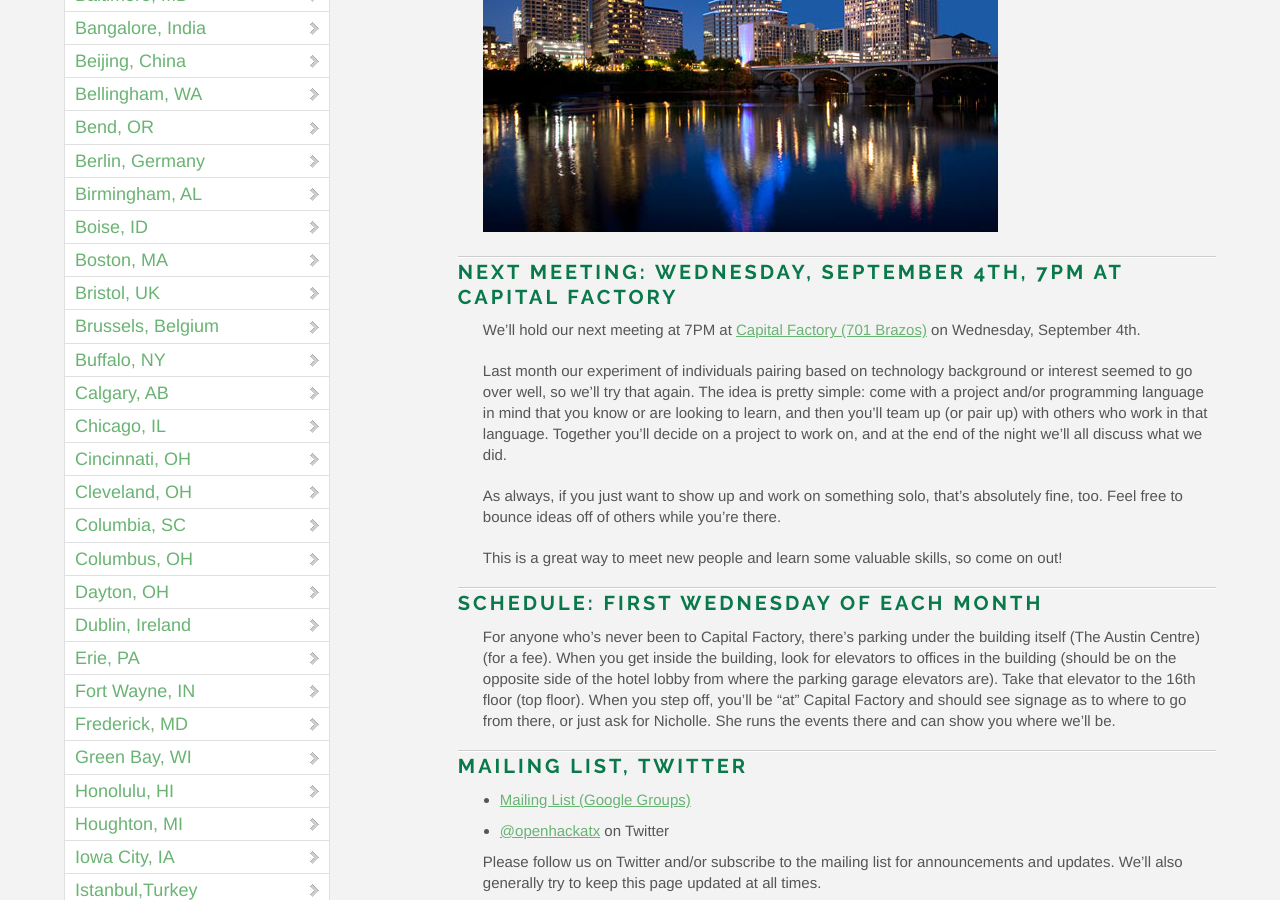
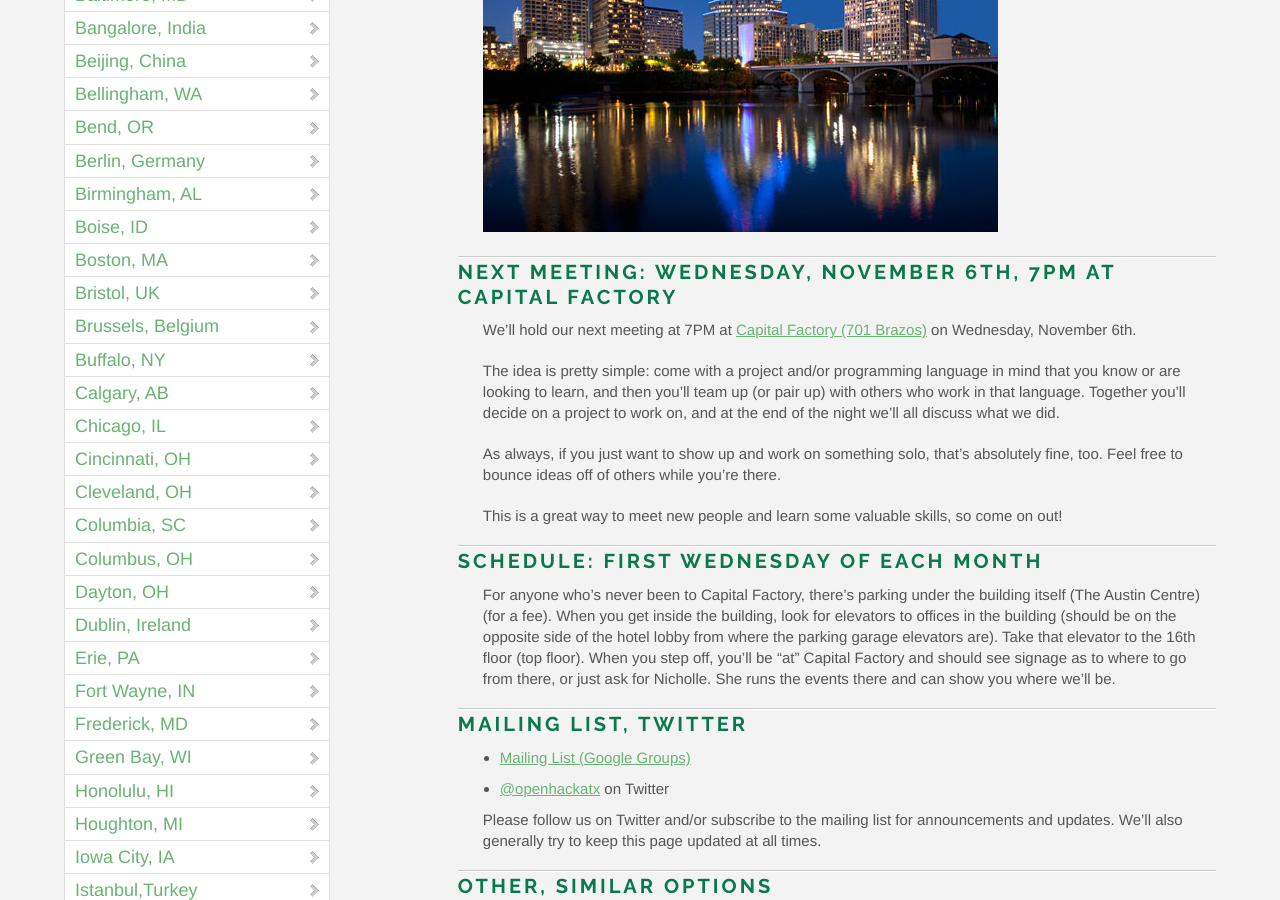
Before and after one commit to OpenHack/openhack.github.com, a Jekyll site: the page built from austin/index.markdown, in a window 1280 px wide and 900 px high, scrolled down 370 px. Built offline with Jekyll 4.4.1, drawn with Linux system fonts in a browser that asks for light colours; nearby versions of some CDN libraries; Markdown is read by kramdown in place of the engine named in the settings; comment, search, counter and statistics services are not loaded.

Commit message:
next meeting for openhackatx

```diff
--- a/austin/index.markdown
+++ b/austin/index.markdown
@@ -7,12 +7,12 @@ title: OpenHack - Austin, TX
 
 ![Austin, TX Skyline](/austin/atx.jpg)
 
-### Next Meeting: Wednesday, September 4th, 7PM at Capital Factory
+### Next Meeting: Wednesday, November 6th, 7PM at Capital Factory
 
 We'll hold our next meeting at 7PM at [Capital Factory (701 Brazos)](http://goo.gl/maps/mKAtt)
-on Wednesday, September 4th.
+on Wednesday, November 6th.
 
-Last month our experiment of individuals pairing based on technology background or interest seemed to go over well, so we'll try that again. The idea is pretty simple: come with a project and/or programming language in mind that you know or are looking to learn, and then you'll team up (or pair up) with others who work in that language. Together you'll decide on a project to work on, and at the end of the night we'll all discuss what we did.
+The idea is pretty simple: come with a project and/or programming language in mind that you know or are looking to learn, and then you'll team up (or pair up) with others who work in that language. Together you'll decide on a project to work on, and at the end of the night we'll all discuss what we did.
 
 As always, if you just want to show up and work on something solo, that's absolutely fine, too. Feel free to bounce ideas off of others while you're there.
 
```
